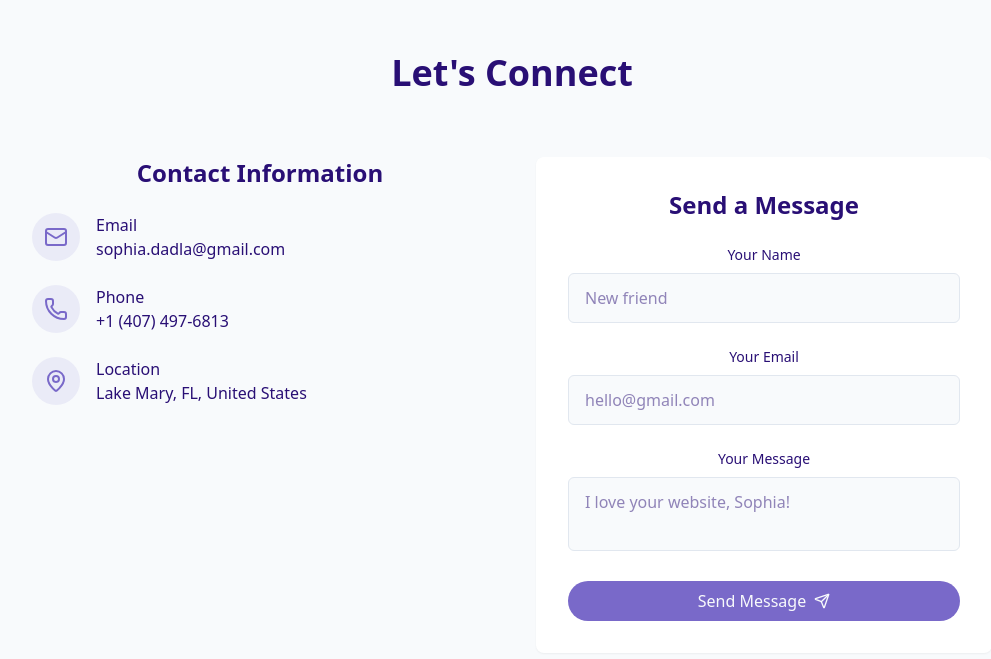
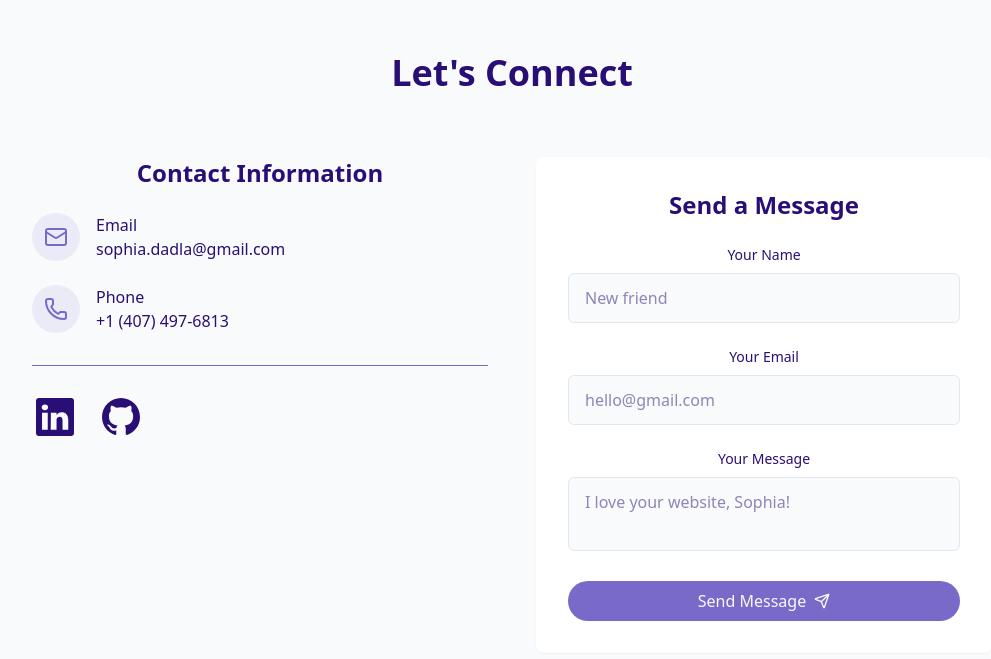
Before and after one commit to sophiadadla/PersonalWebsite, a React (Vite) app: page / in a window 1280 px wide. Shown: the part 3721-4380 px from the top of the page, without its empty margins (128-1119 px from the left). Built offline with nearby package versions, Linux system fonts and the light colour scheme.

Commit message:
added contact links

```diff
--- a/package.json
+++ b/package.json
@@ -11,6 +11,7 @@
   "dependencies": {
     "@radix-ui/react-toast": "^1.2.14",
     "@tailwindcss/vite": "^4.1.10",
+    "bootstrap-icons": "^1.13.1",
     "class-variance-authority": "^0.7.1",
     "clsx": "^2.1.1",
     "leaflet": "^1.9.4",
--- a/src/components/ContactSection.jsx
+++ b/src/components/ContactSection.jsx
@@ -1,8 +1,5 @@
 import {
-  AlignCenter,
-  Linkedin,
   Mail,
-  MapPin,
   Phone,
   Send,
 } from "lucide-react";
@@ -71,14 +68,22 @@
                   </a>
                 </div>
               </div>
-              <div className="flex items-start space-x-4">
-                <div className="p-3 rounded-full bg-primary/10">
-                  <MapPin className="h-6 w-6 text-primary" />{" "}
+              <hr class="h-px my-8 bg-primary border-0 dark:bg-primary"></hr>
+              <div className="flex space-x-7 px-1">
+                <div class="tooltip">
+                  <span class="tooltiptext">LinkedIn</span>
+                  <a href="https://www.linkedin.com/in/sophia-dadla/" target="_blank">
+                    <svg xmlns="http://www.w3.org/2000/svg" width="38" height="38" fill="currentColor" class="bi bi-linkedin" viewBox="0 0 16 16">
+                      <path d="M0 1.146C0 .513.526 0 1.175 0h13.65C15.474 0 16 .513 16 1.146v13.708c0 .633-.526 1.146-1.175 1.146H1.175C.526 16 0 15.487 0 14.854zm4.943 12.248V6.169H2.542v7.225zm-1.2-8.212c.837 0 1.358-.554 1.358-1.248-.015-.709-.52-1.248-1.342-1.248S2.4 3.226 2.4 3.934c0 .694.521 1.248 1.327 1.248zm4.908 8.212V9.359c0-.216.016-.432.08-.586.173-.431.568-.878 1.232-.878.869 0 1.216.662 1.216 1.634v3.865h2.401V9.25c0-2.22-1.184-3.252-2.764-3.252-1.274 0-1.845.7-2.165 1.193v.025h-.016l.016-.025V6.169h-2.4c.03.678 0 7.225 0 7.225z"/>
+                    </svg>
+                  </a>
                 </div>
-                <div>
-                  <h4 className="font-medium" style={{textAlign: "left"}}> Location</h4>
-                  <a className="text-muted-foreground hover:text-primary transition-colors">
-                    Lake Mary, FL, United States
+                <div class="tooltip">
+                  <span class="tooltiptext">GitHub</span>
+                  <a href="https://github.com/sophiadadla" target="_blank">
+                    <svg xmlns="http://www.w3.org/2000/svg" width="38" height="38" fill="currentColor" class="bi bi-github" viewBox="0 0 16 16">
+                      <path d="M8 0C3.58 0 0 3.58 0 8c0 3.54 2.29 6.53 5.47 7.59.4.07.55-.17.55-.38 0-.19-.01-.82-.01-1.49-2.01.37-2.53-.49-2.69-.94-.09-.23-.48-.94-.82-1.13-.28-.15-.68-.52-.01-.53.63-.01 1.08.58 1.23.82.72 1.21 1.87.87 2.33.66.07-.52.28-.87.51-1.07-1.78-.2-3.64-.89-3.64-3.95 0-.87.31-1.59.82-2.15-.08-.2-.36-1.02.08-2.12 0 0 .67-.21 2.2.82.64-.18 1.32-.27 2-.27s1.36.09 2 .27c1.53-1.04 2.2-.82 2.2-.82.44 1.1.16 1.92.08 2.12.51.56.82 1.27.82 2.15 0 3.07-1.87 3.75-3.65 3.95.29.25.54.73.54 1.48 0 1.07-.01 1.93-.01 2.2 0 .21.15.46.55.38A8.01 8.01 0 0 0 16 8c0-4.42-3.58-8-8-8"/>
+                    </svg>
                   </a>
                 </div>
               </div>
--- a/src/index.css
+++ b/src/index.css
@@ -275,3 +275,28 @@
   padding: 0;
   text-align: center;
 }
+
+.tooltip {
+  position: relative;
+  display: inline-block;
+}
+
+.tooltip .tooltiptext {
+  visibility: hidden;
+  width: auto;
+  background-color: black;
+  color: #fff;
+  text-align: center;
+  padding: 3px;
+  border-radius: 6px;
+  position: absolute;
+  z-index: 1;
+  top: 100%;
+  left: 50%;
+  margin-top: 7px;
+  font-size: 10px;
+}
+
+.tooltip:hover .tooltiptext {
+  visibility: visible;
+}
```
Also changed, not shown: 1 other file (tests, documents, lock files or other folders).
